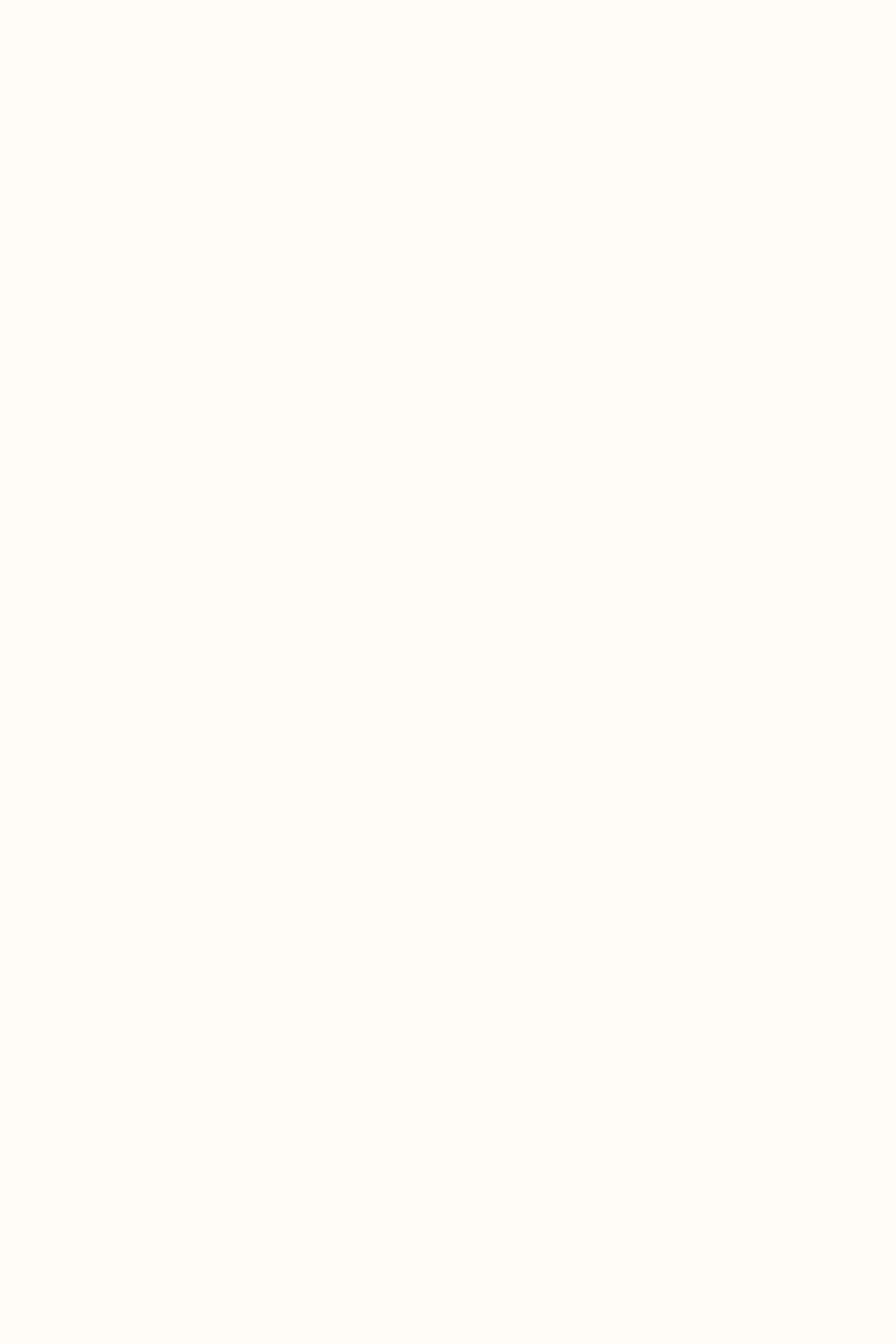
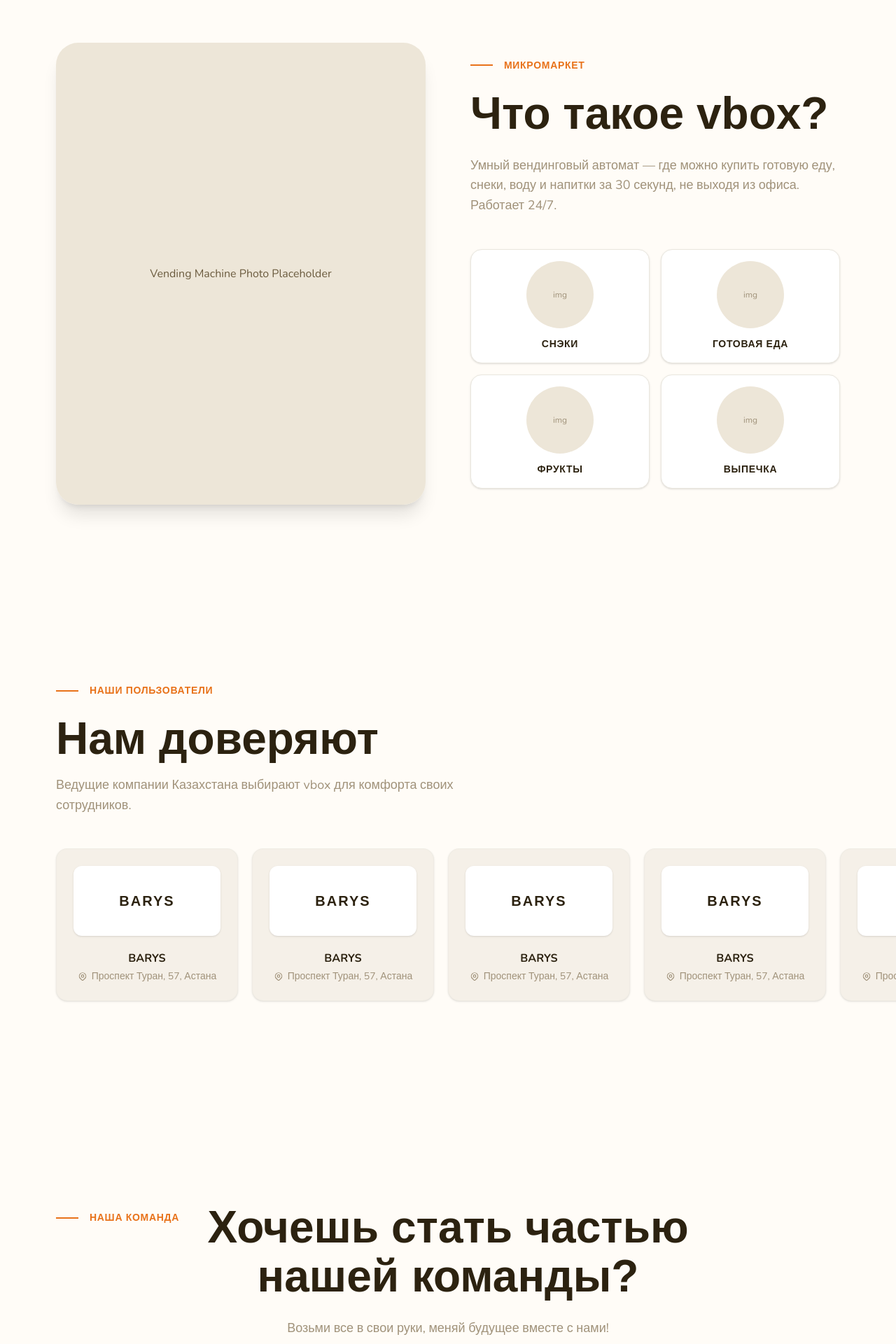
Before and after one commit to nuran-command/vbox-website, a Next.js app: page / in a window 1280 px wide. Shown: the part 3680-5600 px from the top of the page at 70% size. Before the commit the page ends 3613 px from the top, so only its background shows below. Built offline with nearby package versions, Linux system fonts and the light colour scheme; a web font is replaced by a local one.

Commit message:
feat: add Micromarket, Clients, and Team sections

```diff
--- a/app/page.tsx
+++ b/app/page.tsx
@@ -5,6 +5,9 @@ import Hero from "@/components/sections/Hero";
 import Mission from "@/components/sections/Mission";
 import WhyItMatters from "@/components/sections/WhyItMatters";
 import Achievements from "@/components/sections/Achievements";
+import Micromarket from "@/components/sections/Micromarket";
+import Clients from "@/components/sections/Clients";
+import Team from "@/components/sections/Team";
 
 export default function Home() {
   return (
@@ -14,6 +17,9 @@ export default function Home() {
       <Mission />
       <WhyItMatters />
       <Achievements />
+      <Micromarket />
+      <Clients />
+      <Team />
     </main>
   );
 }
--- /dev/null
+++ b/components/sections/Clients.tsx
@@ -0,0 +1,57 @@
+import React from 'react';
+
+function PinIcon({ className }: { className?: string }) {
+  return (
+    <svg className={className} fill="none" stroke="currentColor" viewBox="0 0 24 24">
+      <path strokeLinecap="round" strokeLinejoin="round" strokeWidth="2" d="M17.657 16.657L13.414 20.9a1.998 1.998 0 01-2.827 0l-4.243-4.243a8 8 0 1111.314 0z" />
+      <path strokeLinecap="round" strokeLinejoin="round" strokeWidth="2" d="M15 11a3 3 0 11-6 0 3 3 0 016 0z" />
+    </svg>
+  );
+}
+
+export default function Clients() {
+  const clients = Array.from({ length: 6 });
+
+  return (
+    <section className="py-[96px] md:py-[128px] bg-cream overflow-hidden">
+      <div className="max-w-[1280px] mx-auto px-4 sm:px-8 md:px-[80px]">
+        {/* Header */}
+        <div className="flex flex-col mb-[48px]">
+          <div className="flex items-center gap-[16px] mb-[24px]">
+            <span className="w-[32px] h-[2px] bg-orange"></span>
+            <span className="text-orange font-body font-[600] text-[14px] leading-[1.4] uppercase tracking-wider">Наши пользователи</span>
+          </div>
+
+          <h2 className="font-display font-[700] text-[40px] md:text-[56px] lg:text-[64px] leading-[1.1] text-brown mb-[16px]">
+            Нам доверяют
+          </h2>
+
+          <p className="font-body text-[16px] md:text-[18px] leading-[1.6] text-brownLight font-[400] max-w-[600px]">
+            Ведущие компании Казахстана выбирают vbox для комфорта своих сотрудников.
+          </p>
+        </div>
+      </div>
+
+      {/* Horizontal Scroll Area */}
+      <div className="pl-4 sm:pl-8 md:pl-[max(80px,calc((100vw-1280px)/2+80px))] overflow-x-auto pb-[32px] [&::-webkit-scrollbar]:hidden [-ms-overflow-style:none] [scrollbar-width:none]">
+        <div className="flex gap-[20px] w-max pr-4 sm:pr-8 md:pr-[80px]">
+          {clients.map((_, i) => (
+            <div key={i} className="bg-creamCard rounded-2xl p-[24px] w-[260px] flex flex-col items-center gap-[16px] shrink-0 border border-beigeStrong/50 shadow-sm transition-transform hover:-translate-y-1 hover:shadow-md cursor-pointer">
+              {/* Logo Box */}
+              <div className="h-[100px] w-full bg-white rounded-xl flex items-center justify-center shadow-sm">
+                <span className="font-display font-[800] text-brown text-xl tracking-widest">BARYS</span>
+              </div>
+
+              <div className="flex flex-col items-center text-center gap-[4px] mt-[4px]">
+                <p className="font-body font-[700] text-brown text-[16px]">BARYS</p>
+                <p className="font-body text-brownLight text-[13px] md:text-[14px] leading-[1.4] flex items-center gap-[6px]">
+                  <PinIcon className="w-[14px] h-[14px] shrink-0" /> Проспект Туран, 57, Астана
+                </p>
+              </div>
+            </div>
+          ))}
+        </div>
+      </div>
+    </section>
+  );
+}
--- /dev/null
+++ b/components/sections/Micromarket.tsx
@@ -0,0 +1,66 @@
+import React from 'react';
+
+export default function Micromarket() {
+  return (
+    <section className="py-[96px] md:py-[128px] bg-cream">
+      <div className="max-w-[1280px] mx-auto px-4 sm:px-8 md:px-[80px]">
+        <div className="grid grid-cols-1 md:grid-cols-2 gap-[64px] items-center">
+
+          {/* Left Column: Image (on mobile, moves to top) */}
+          <div className="order-2 md:order-1 relative w-full aspect-[3/4] md:aspect-[4/5] rounded-[32px] overflow-hidden shadow-xl">
+            {/* Placeholder for vending machine image */}
+            <div className="w-full h-full bg-creamWarm flex items-center justify-center text-brownMid font-body text-center p-4">
+              <p>Vending Machine Photo Placeholder</p>
+            </div>
+          </div>
+
+          {/* Right Column: Text & Grid */}
+          <div className="order-1 md:order-2 flex flex-col">
+            <div className="flex items-center gap-[16px] mb-[24px]">
+              <span className="w-[32px] h-[2px] bg-orange"></span>
+              <span className="text-orange font-body font-[600] text-[14px] leading-[1.4] uppercase tracking-wider">Микромаркет</span>
+            </div>
+
+            <h2 className="font-display font-[700] text-[40px] md:text-[56px] lg:text-[64px] leading-[1.1] text-brown mb-[24px]">
+              Что такое vbox?
+            </h2>
+
+            <p className="font-body text-[16px] md:text-[18px] leading-[1.6] text-brownLight mb-[48px] font-[400]">
+              Умный вендинговый автомат — где можно купить готовую еду, снеки,
+              воду и напитки за 30 секунд, не выходя из офиса. Работает 24/7.
+            </p>
+
+            {/* Food Categories Grid */}
+            <div className="grid grid-cols-2 gap-[16px]">
+              <div className="bg-white rounded-2xl p-[16px] flex flex-col items-center gap-[12px] shadow-sm border border-beigeStrong transition-transform hover:-translate-y-1">
+                <div className="w-[80px] h-[80px] md:w-[96px] md:h-[96px] bg-creamWarm rounded-full flex items-center justify-center text-xs text-brownLight">img</div>
+                <p className="font-body font-[700] text-brown uppercase tracking-wider text-[14px] text-center">
+                  СНЭКИ
+                </p>
+              </div>
+              <div className="bg-white rounded-2xl p-[16px] flex flex-col items-center gap-[12px] shadow-sm border border-beigeStrong transition-transform hover:-translate-y-1">
+                <div className="w-[80px] h-[80px] md:w-[96px] md:h-[96px] bg-creamWarm rounded-full flex items-center justify-center text-xs text-brownLight">img</div>
+                <p className="font-body font-[700] text-brown uppercase tracking-wider text-[14px] text-center">
+                  ГОТОВАЯ ЕДА
+                </p>
+              </div>
+              <div className="bg-white rounded-2xl p-[16px] flex flex-col items-center gap-[12px] shadow-sm border border-beigeStrong transition-transform hover:-translate-y-1">
+                <div className="w-[80px] h-[80px] md:w-[96px] md:h-[96px] bg-creamWarm rounded-full flex items-center justify-center text-xs text-brownLight">img</div>
+                <p className="font-body font-[700] text-brown uppercase tracking-wider text-[14px] text-center">
+                  ФРУКТЫ
+                </p>
+              </div>
+              <div className="bg-white rounded-2xl p-[16px] flex flex-col items-center gap-[12px] shadow-sm border border-beigeStrong transition-transform hover:-translate-y-1">
+                <div className="w-[80px] h-[80px] md:w-[96px] md:h-[96px] bg-creamWarm rounded-full flex items-center justify-center text-xs text-brownLight">img</div>
+                <p className="font-body font-[700] text-brown uppercase tracking-wider text-[14px] text-center">
+                  ВЫПЕЧКА
+                </p>
+              </div>
+            </div>
+
+          </div>
+        </div>
+      </div>
+    </section>
+  );
+}
--- /dev/null
+++ b/components/sections/Team.tsx
@@ -0,0 +1,48 @@
+import React from 'react';
+
+export default function Team() {
+  const photos = Array.from({ length: 4 });
+
+  return (
+    <section className="py-[96px] md:py-[128px] bg-cream overflow-hidden">
+      <div className="max-w-[1280px] mx-auto px-4 sm:px-8 md:px-[80px]">
+        {/* Header */}
+        <div className="relative flex flex-col mb-[64px] items-center text-center">
+          {/* Label: Absolute left on desktop, centered/flow on mobile */}
+          <div className="md:absolute md:left-0 md:top-[12px] flex items-center gap-[16px] mb-[24px] md:mb-0">
+            <span className="w-[32px] h-[2px] bg-orange"></span>
+            <span className="text-orange font-body font-[600] text-[14px] leading-[1.4] uppercase tracking-wider">Наша команда</span>
+          </div>
+
+          <h2 className="font-display font-[700] text-[40px] md:text-[56px] lg:text-[64px] leading-[1.1] text-brown mb-[24px] max-w-[800px] mx-auto">
+            Хочешь стать частью <br className="hidden md:block"/> нашей команды?
+          </h2>
+
+          <p className="font-body text-[16px] md:text-[18px] leading-[1.6] text-brownLight font-[400]">
+            Возьми все в свои руки, меняй будущее вместе с нами!
+          </p>
+        </div>
+      </div>
+
+      {/* Horizontal Photo Strip */}
+      <div className="px-4 sm:px-8 md:px-[80px] max-w-[1280px] mx-auto overflow-x-auto pb-[32px] [&::-webkit-scrollbar]:hidden [-ms-overflow-style:none] [scrollbar-width:none]">
+        <div className="flex gap-[24px] w-max md:w-full">
+          {photos.map((_, i) => (
+            <div
+              key={i}
+              className="w-[280px] md:w-[calc(25%-18px)] aspect-[3/4] bg-creamWarm rounded-[32px] overflow-hidden shrink-0 shadow-lg group relative cursor-pointer"
+            >
+              {/* Image Placeholder */}
+              <div className="w-full h-full bg-grayLight flex items-center justify-center text-brownMid font-body text-sm transition-transform duration-500 group-hover:scale-105">
+                Photo {i + 1}
+              </div>
+
+              {/* Subtle overlay on hover */}
+              <div className="absolute inset-0 bg-espresso/0 group-hover:bg-espresso/10 transition-colors duration-300"></div>
+            </div>
+          ))}
+        </div>
+      </div>
+    </section>
+  );
+}
```
